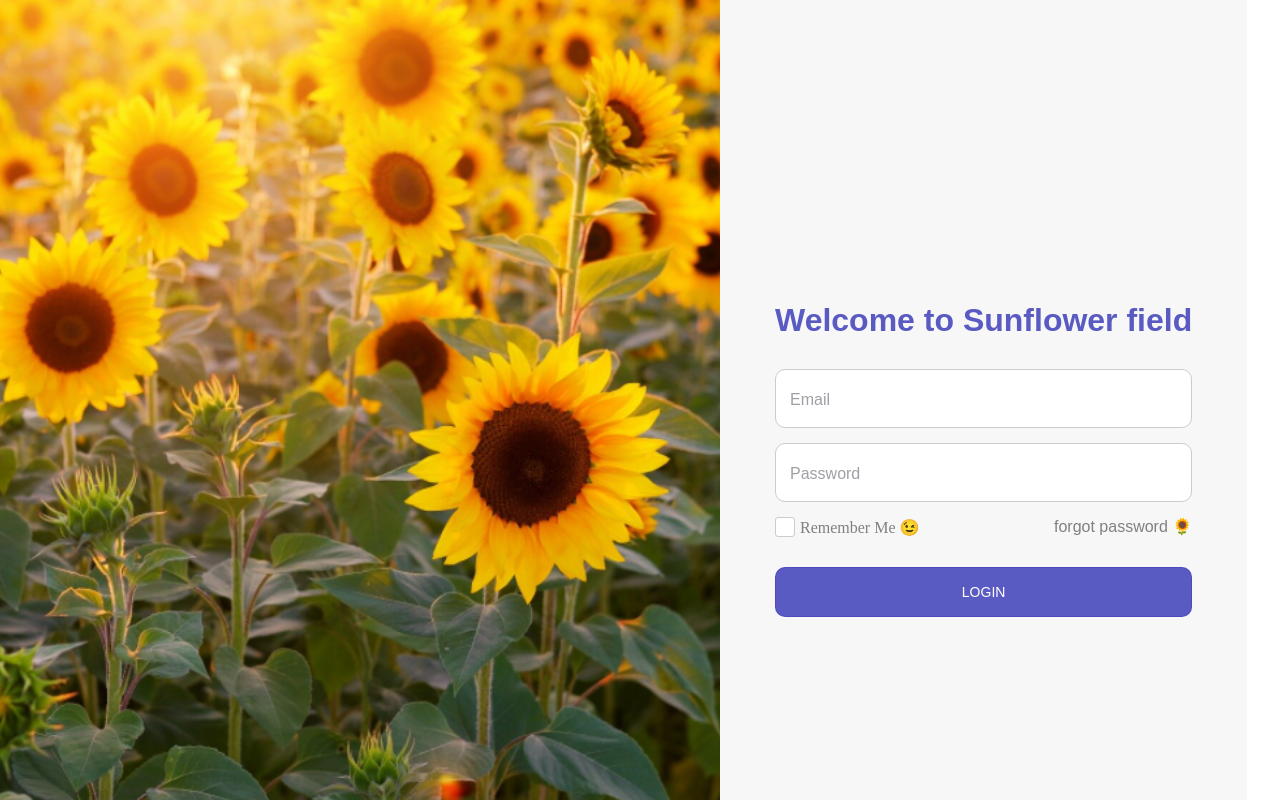
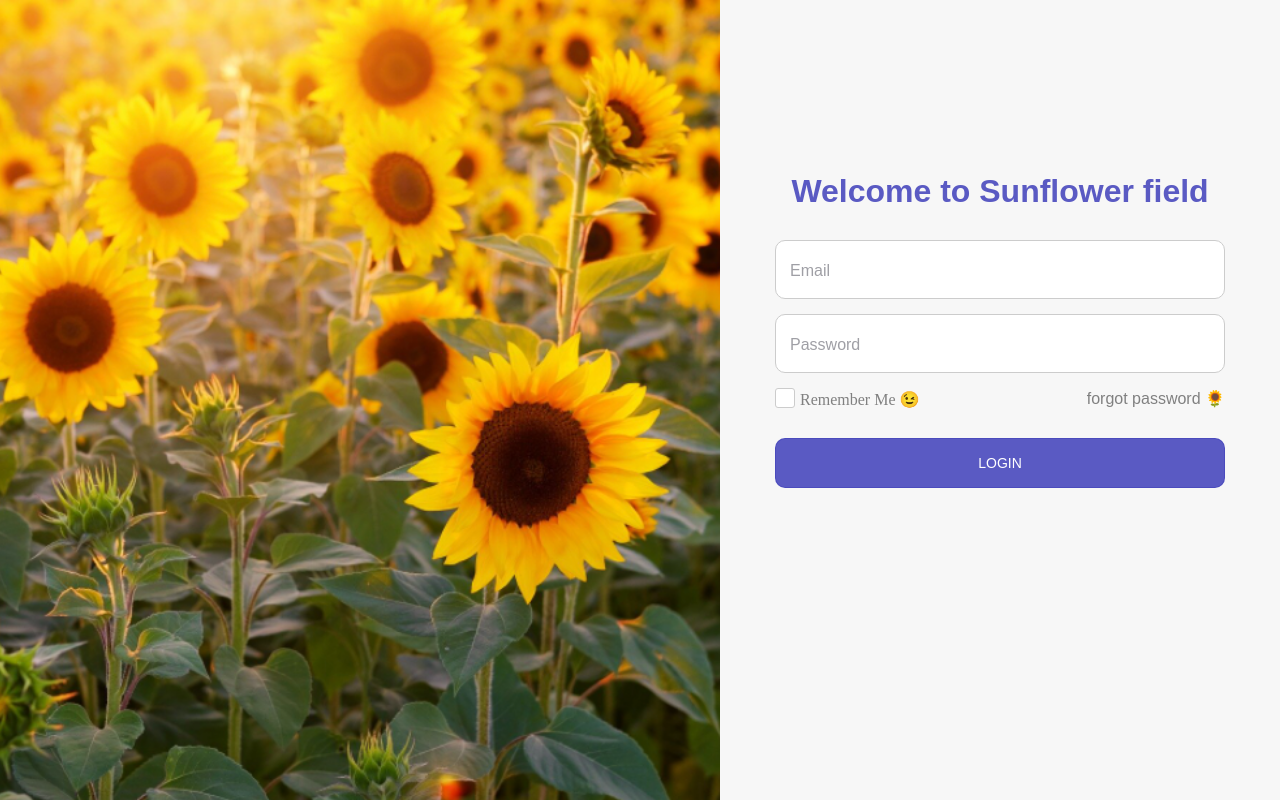
Before and after one commit to LayMui/login-form, a Vue app: page / in a window 1280 px wide. Built offline with nearby package versions, Linux system fonts and the light colour scheme; a web font is replaced by a local one.

Commit message:
Revert back not to use CSS flexbox

```diff
--- a/src/scss/layouts/forms/login/_formContainer.scss
+++ b/src/scss/layouts/forms/login/_formContainer.scss
@@ -1,15 +1,16 @@
 $form-back-color: $wild-sand;
 
 .m-formContainer {
- // flex: 1;
+  flex: 1;
   min-height: 100vh;
 
   padding: 173px 55px 55px;
 
   background-color: $form-back-color;
 
-  display: flex;
-  flex-wrap: nowrap;
+  // Use CSS flexbox
+  // display: flex;
+  // flex-wrap: nowrap;
 
 
   @media screen and (max-width: 450px) {
```
